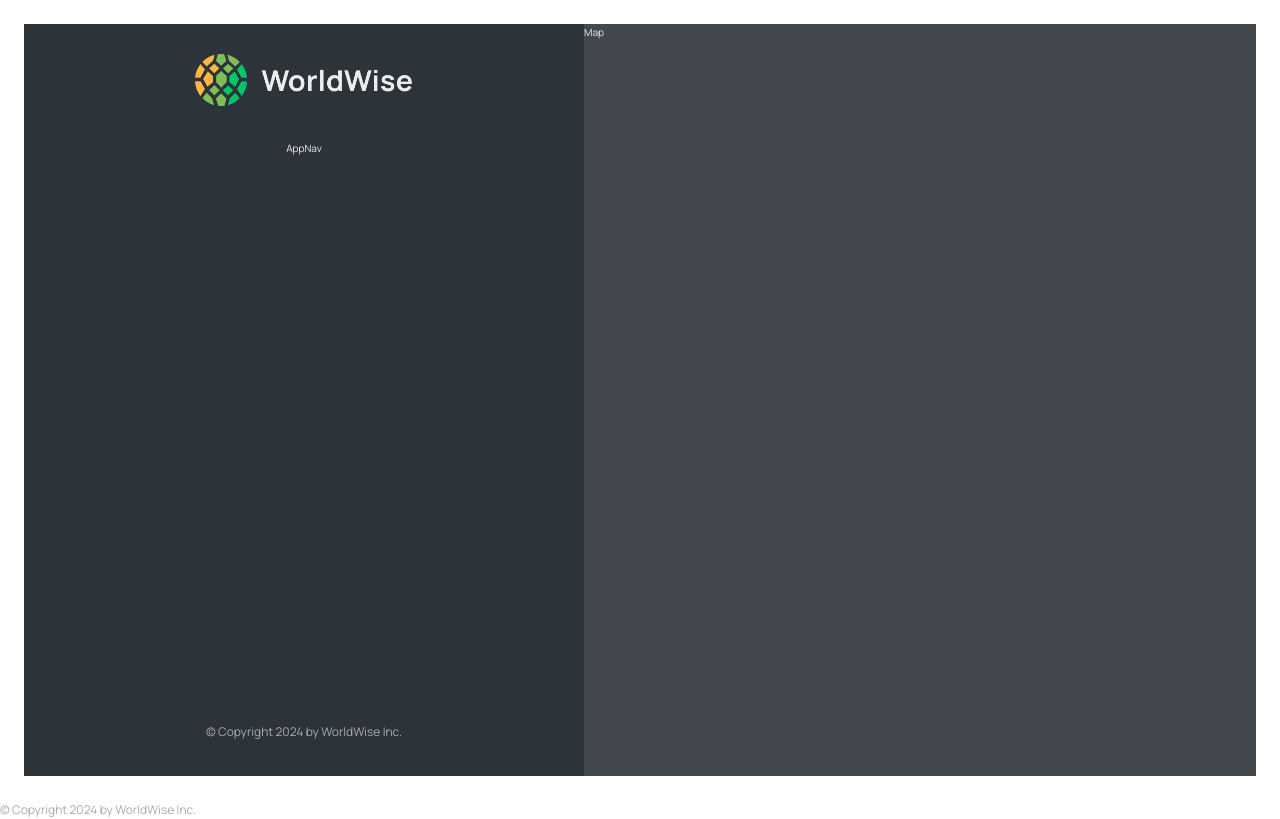
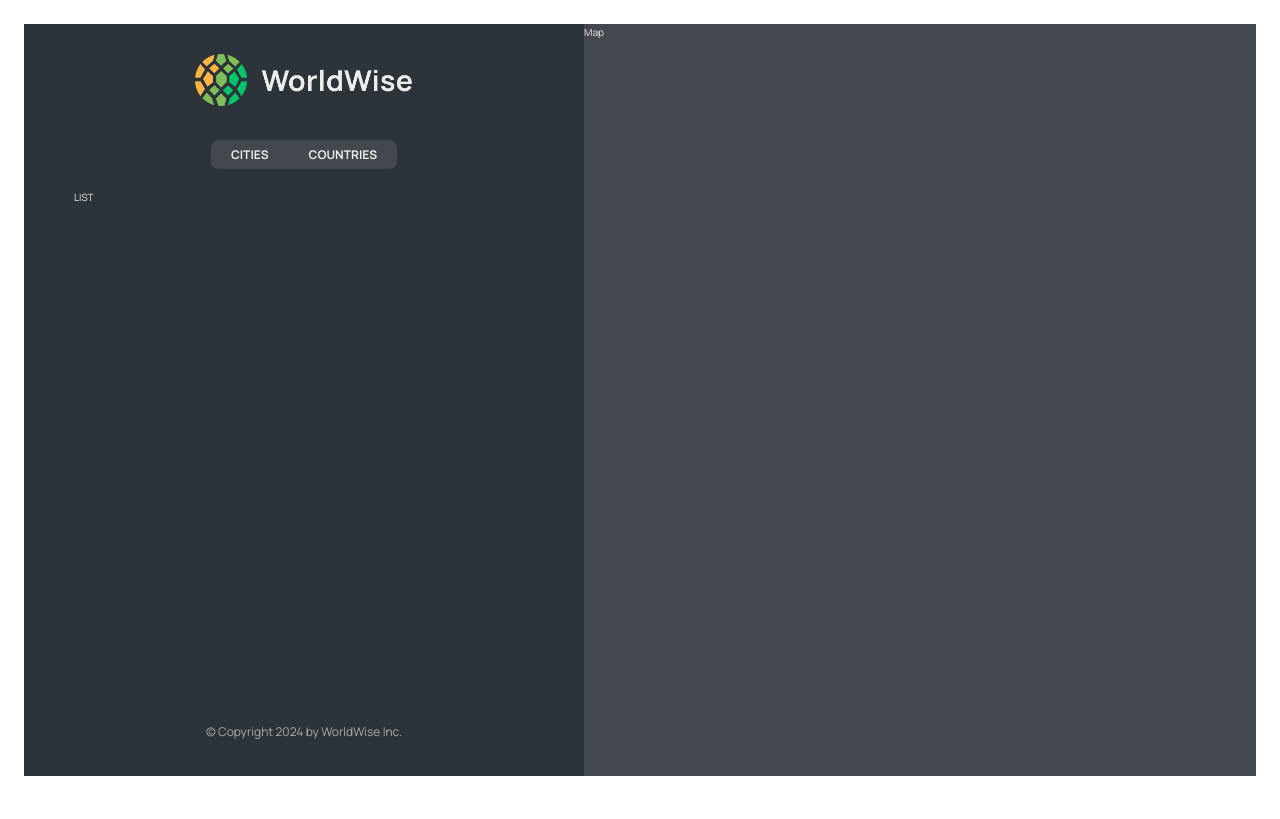
Before and after one commit to sureshbabu170302/React-Js-Projects, a React (Vite) app in the folder worldwise/: page /app in a window 1280 px wide. Built offline with nearby package versions, Linux system fonts and the light colour scheme.

Commit message:
Changes in routing added a new component - wordwise

```diff
--- a/worldwise/package.json
+++ b/worldwise/package.json
@@ -10,6 +10,7 @@
     "preview": "vite preview"
   },
   "dependencies": {
+    "json-server": "^1.0.0-beta.2",
     "react": "^18.3.1",
     "react-dom": "^18.3.1",
     "react-router-dom": "^6.26.2"
--- a/worldwise/src/App.jsx
+++ b/worldwise/src/App.jsx
@@ -5,6 +5,7 @@ import Pricing from "./pages/Pricing";
 import PageNotFound from "./pages/PageNotFound";
 import Login from "./pages/Login";
 import AppLayout from "./pages/AppLayout";
+import CityList from "./Components/CityList";
 
 export default function App() {
   return (
@@ -15,7 +16,8 @@ export default function App() {
         <Route path="pricing" element={<Pricing/>} />
         <Route path="login" element={<Login/>} />
         <Route path="app" element={<AppLayout />}>
-          <Route path="cities" element={<p>List of cities</p>} />
+          <Route index element={<CityList/>}/>
+          <Route path="cities" element={<CityList/>} />
           <Route path="countries" element={<p>Countries</p>} />
           <Route path="form" element={<p>Form</p>} />
         </Route>
--- /dev/null
+++ b/worldwise/src/Components/CityList.jsx
@@ -0,0 +1,9 @@
+import styles from "./CityList.module.css"
+
+export default function CityList() {
+  return (
+    <ul className={styles.cityList}>
+      LIST
+    </ul>
+  )
+}
--- a/worldwise/src/Components/Navbar/AppNav.jsx
+++ b/worldwise/src/Components/Navbar/AppNav.jsx
@@ -1,7 +1,17 @@
+import { NavLink } from "react-router-dom"
 import styles from "./AppNav.module.css"
 
 export default function AppNav() {
   return (
-    <div className={styles.nav}>AppNav</div>
+    <nav className={styles.nav}>
+      <ul>
+        <li>
+          <NavLink to="cities">Cities</NavLink>
+        </li>
+        <li>
+          <NavLink to="countries">Countries</NavLink>
+        </li>
+      </ul>
+    </nav>
   )
 }
--- a/worldwise/src/pages/AppLayout.jsx
+++ b/worldwise/src/pages/AppLayout.jsx
@@ -1,18 +1,12 @@
-import Footer from "../Components/Footer/Footer";
 import Map from "../Components/Map";
 import Sidebar from "../Components/Sidebar/Sidebar";
 import styles from "./AppLayout.module.css"
-import { Outlet } from "react-router-dom";
 
 export default function AppLayout() {
   return (
-    <>
-      <div className={styles.app}>
-        <Sidebar/>
-        <Map />
-        <Outlet />
-      </div>
-      <Footer/>
-    </>
+    <div className={styles.app}>
+      <Sidebar/>
+      <Map />
+    </div>
   )
 }
--- a/worldwise/src/pages/Pricing.jsx
+++ b/worldwise/src/pages/Pricing.jsx
@@ -2,7 +2,7 @@
 import PageNav from "../Components/Navbar/PageNav";
 import styles from "./Product.module.css";
 
-export default function Product() {
+export default function Pricing() {
   return (
     <main className={styles.product}>
       <PageNav/>
```
Also changed, not shown: 1 other file (tests, documents, lock files or other folders).
